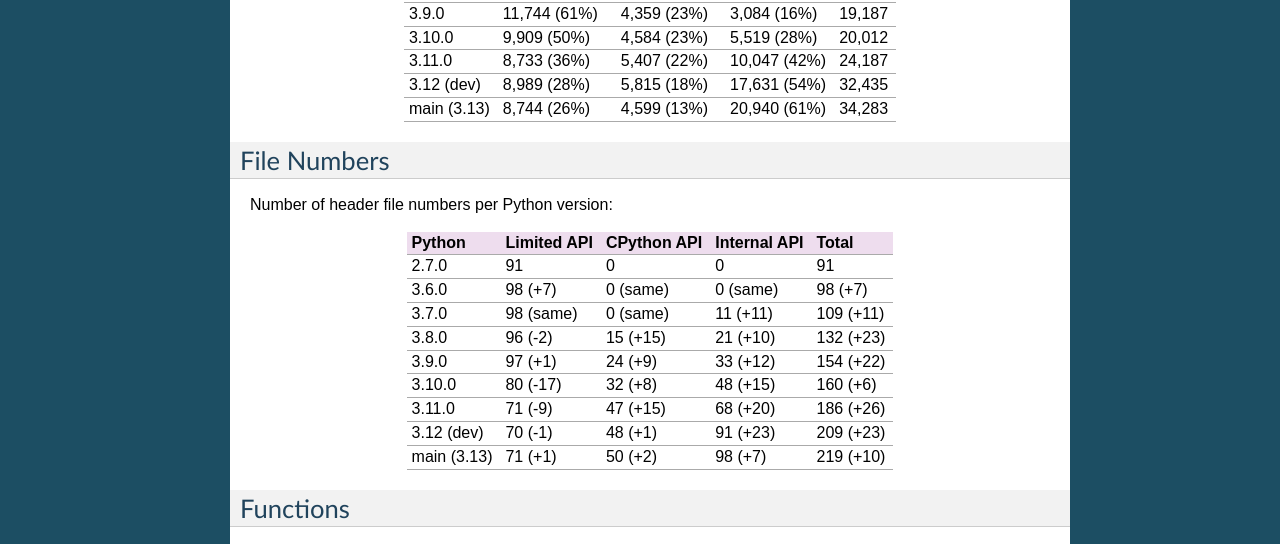
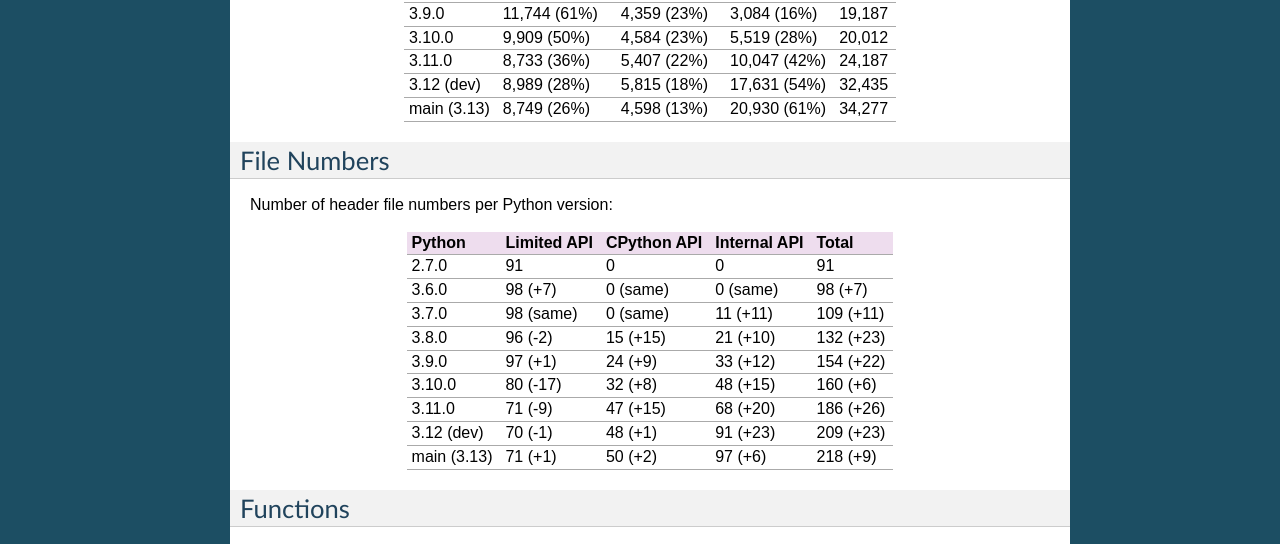
Before and after one commit to pythoncapi/pythoncapi, a Sphinx documentation site: the page built from doc/stats.rst, in a window 1280 px wide and 1400 px high. Shown: the part 302-846 px from the top of the window. Built offline with Sphinx 7.4.7, drawn with Linux system fonts in a browser that asks for light colours; some of the changed text lies outside the part shown.

Commit message:
Update stats

```diff
--- a/doc/stats.rst
+++ b/doc/stats.rst
@@ -18,7 +18,7 @@ Python       Limited API    CPython API  Internal API  Total
 3.10.0       9,909 (50%)    4,584 (23%)  5,519 (28%)   20,012
 3.11.0       8,733 (36%)    5,407 (22%)  10,047 (42%)  24,187
 3.12 (dev)   8,989 (28%)    5,815 (18%)  17,631 (54%)  32,435
-main (3.13)  8,744 (26%)    4,599 (13%)  20,940 (61%)  34,283
+main (3.13)  8,749 (26%)    4,598 (13%)  20,930 (61%)  34,277
 ===========  =============  ===========  ============  ======
 
 File Numbers
@@ -37,7 +37,7 @@ Python       Limited API  CPython API  Internal API  Total
 3.10.0       80 (-17)     32 (+8)      48 (+15)      160 (+6)
 3.11.0       71 (-9)      47 (+15)     68 (+20)      186 (+26)
 3.12 (dev)   70 (-1)      48 (+1)      91 (+23)      209 (+23)
-main (3.13)  71 (+1)      50 (+2)      98 (+7)       219 (+10)
+main (3.13)  71 (+1)      50 (+2)      97 (+6)       218 (+9)
 ===========  ===========  ===========  ============  =========
 
 Functions
```
Also changed, not shown: other parts of doc/stats.rst (+1 -1 lines).
